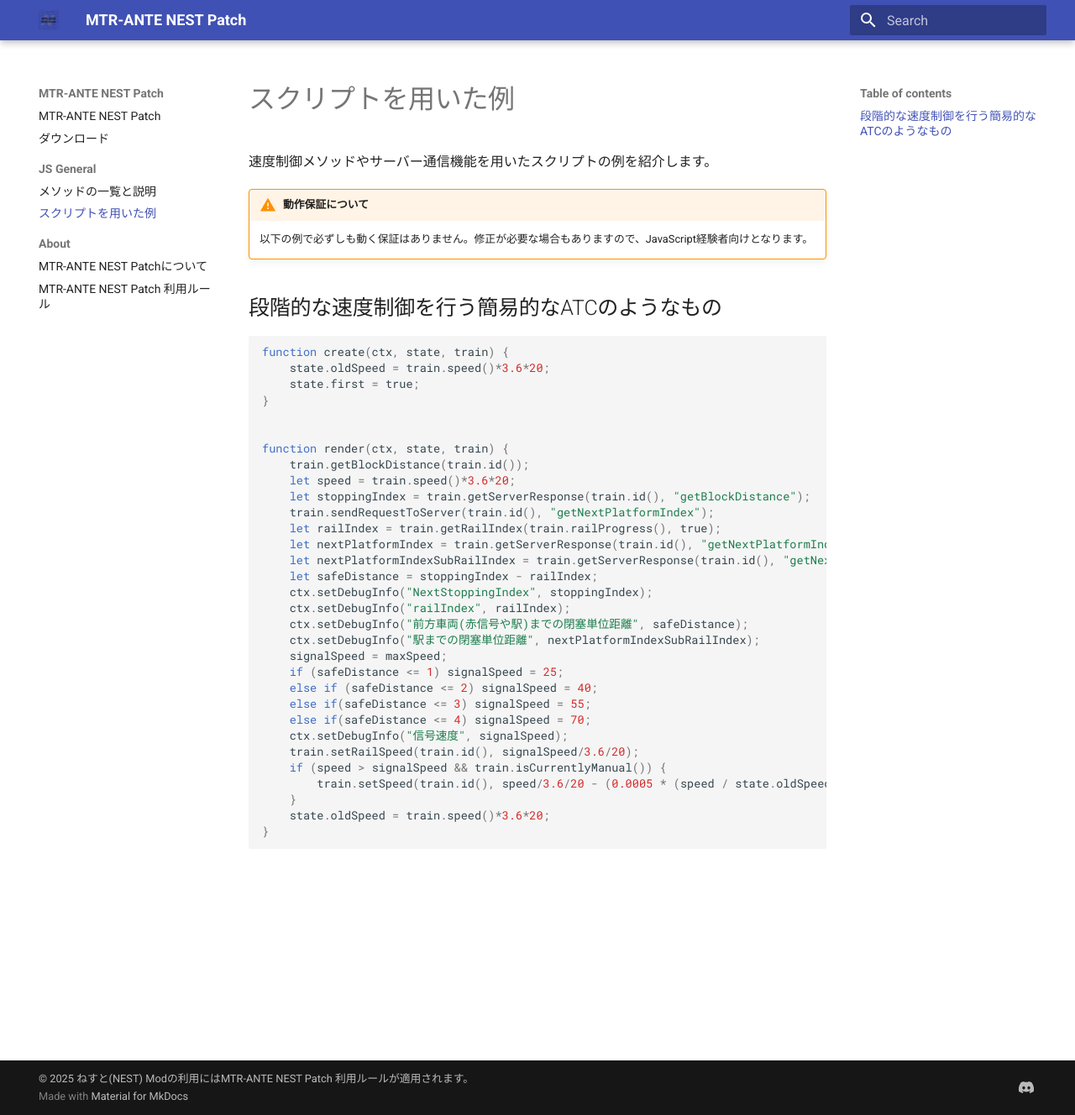
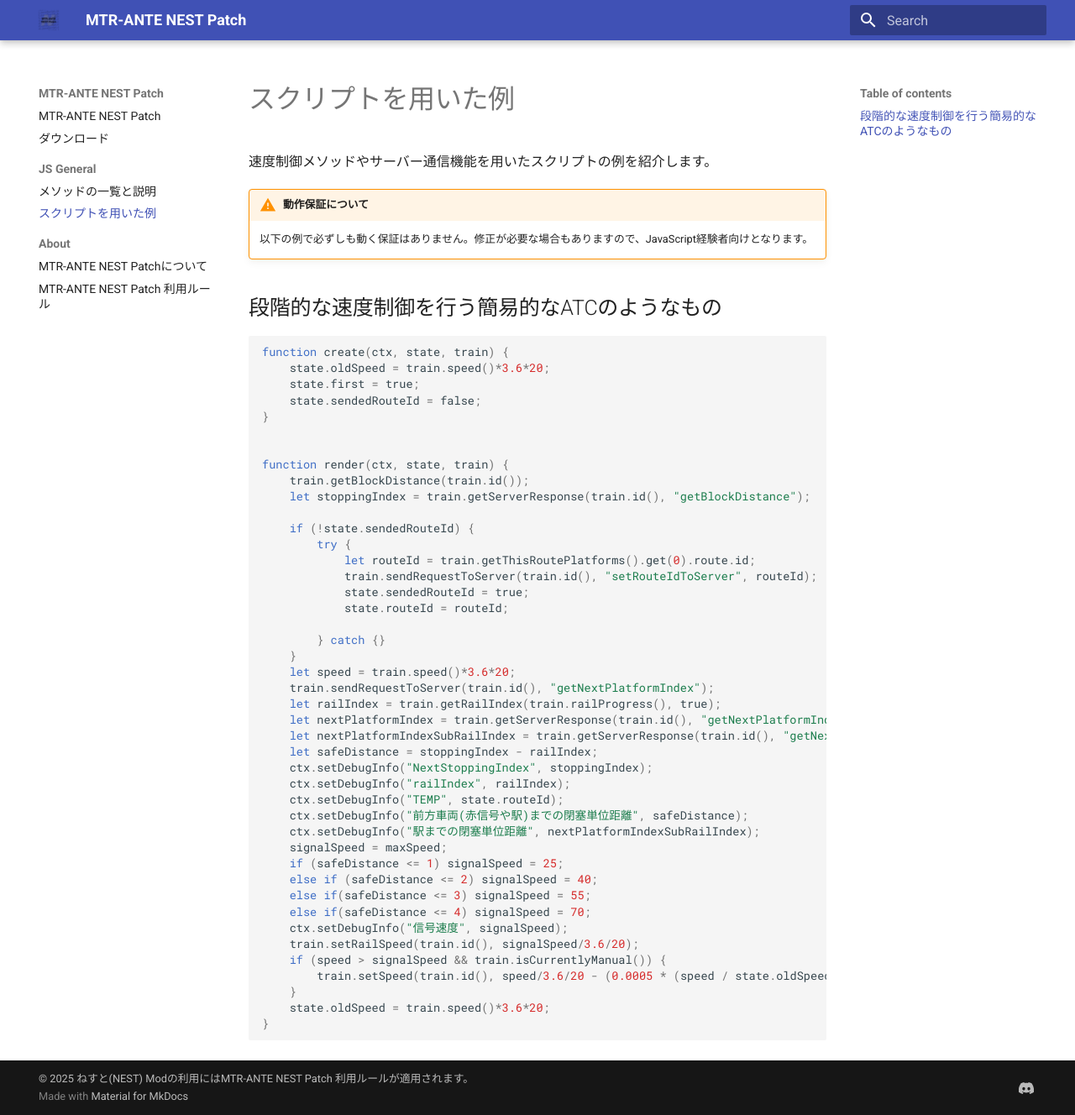
Before and after one commit to nestaida4096/MTR-ANTE-NEST-Patch-Website, an MkDocs documentation site: the page built from docs/JS-General/using.md, in a window 1280 px wide and 1328 px high. Shown: the whole window at 84% size. Built offline with MkDocs 1.6.1 and Material for MkDocs 9.7.7, drawn with Linux system fonts in a browser that asks for light colours.

Commit message:
サンプルコードの修正

```diff
--- a/docs/JS-General/using.md
+++ b/docs/JS-General/using.md
@@ -7,13 +7,24 @@
 function create(ctx, state, train) {
 	state.oldSpeed = train.speed()*3.6*20;
 	state.first = true;
+	state.sendedRouteId = false;
 }
 
 
 function render(ctx, state, train) {
 	train.getBlockDistance(train.id());
+	let stoppingIndex = train.getServerResponse(train.id(), "getBlockDistance");
+
+	if (!state.sendedRouteId) {
+		try {
+			let routeId = train.getThisRoutePlatforms().get(0).route.id;
+			train.sendRequestToServer(train.id(), "setRouteIdToServer", routeId);
+			state.sendedRouteId = true;
+			state.routeId = routeId;
+
+		} catch {}
+	}
 	let speed = train.speed()*3.6*20;
-	let stoppingIndex = train.getServerResponse(train.id(), "getBlockDistance");
 	train.sendRequestToServer(train.id(), "getNextPlatformIndex");
 	let railIndex = train.getRailIndex(train.railProgress(), true);
 	let nextPlatformIndex = train.getServerResponse(train.id(), "getNextPlatformIndex");
@@ -21,6 +32,7 @@
 	let safeDistance = stoppingIndex - railIndex;
 	ctx.setDebugInfo("NextStoppingIndex", stoppingIndex);
 	ctx.setDebugInfo("railIndex", railIndex);
+	ctx.setDebugInfo("TEMP", state.routeId);
 	ctx.setDebugInfo("前方車両(赤信号や駅)までの閉塞単位距離", safeDistance);
 	ctx.setDebugInfo("駅までの閉塞単位距離", nextPlatformIndexSubRailIndex);
 	signalSpeed = maxSpeed;
```
